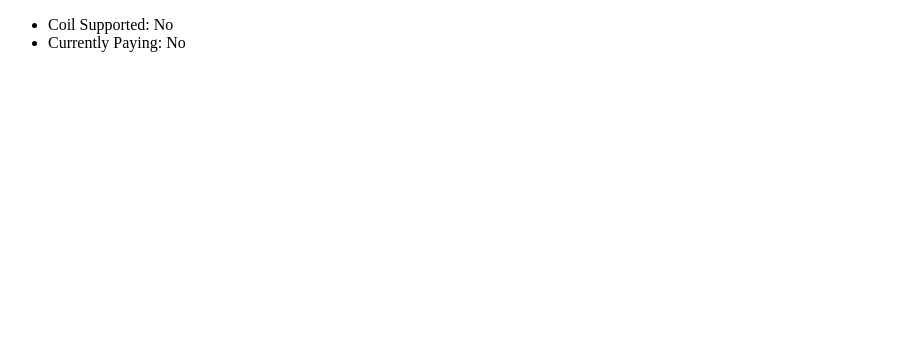
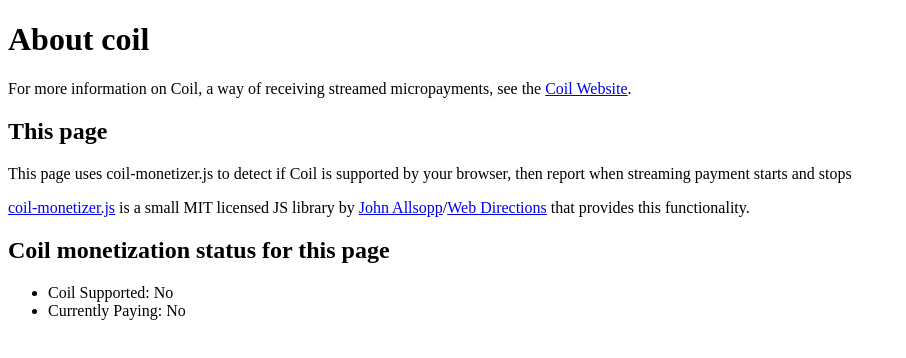
Before and after one commit to webdirections/Coil-Monetization-JS, a plain HTML site: page index.html in a window 1280 px wide. Shown: the whole page, without its empty margins (0-906 px from the left). Drawn offline with Linux system fonts and the light colour scheme.

Commit message:
added some readme

```diff
--- a/index.html
+++ b/index.html
@@ -4,14 +4,24 @@
 	<title>Detecting Coil</title>
 	<meta name="generator" content="BBEdit 13.1" />
 	<meta name=monetization content=$ilp.uphold.com/9fFrFUnJpwWA>
+
+
 	<!--
 		this is web directions payment pointer, just so it will work
-		feel free to change to your own!
+		feel free to change to your own, or keep it here to stream us a few cents while you test :-)
 	-->
 
 </head>
 <body>
 
+<h1>About coil</h1>
+<p>For more information on Coil, a way of receiving streamed micropayments, see the <a href="https://coil.com">Coil Website</a>.</p>
+
+<h2>This page</h2>
+<p>This page uses coil-monetizer.js to detect if Coil is supported by your browser, then report when streaming payment starts and stops</p>
+<p><a href="https://github.com/webdirections/Coil-Monetization-JS">coil-monetizer.js</a> is a small MIT licensed JS library by <a href="https://twitter.com/johnallsopp">John Allsopp</a>/<a href="https://twitter.com/webdirections">Web Directions</a> that provides this functionality.</p>
+
+<h2>Coil monetization status for this page</h2>
 <form>
 <ul>
 	<li><label for="supported">Coil Supported: <output id="supported">No</output></label></li>
@@ -20,9 +30,9 @@
 
 </form>
 <script src="coil-monetizer.js"></script>
-
+<!-- include   -->
 <script>
-	//this taps into coil-monetizer and reports on whether a page supports monetization, and
+	//this taps into coil-monetizer.js and reports on whether a page supports monetization, and
 	var coilDetection = {
 
 		init: function() {
```
Also changed, not shown: 1 other file.
